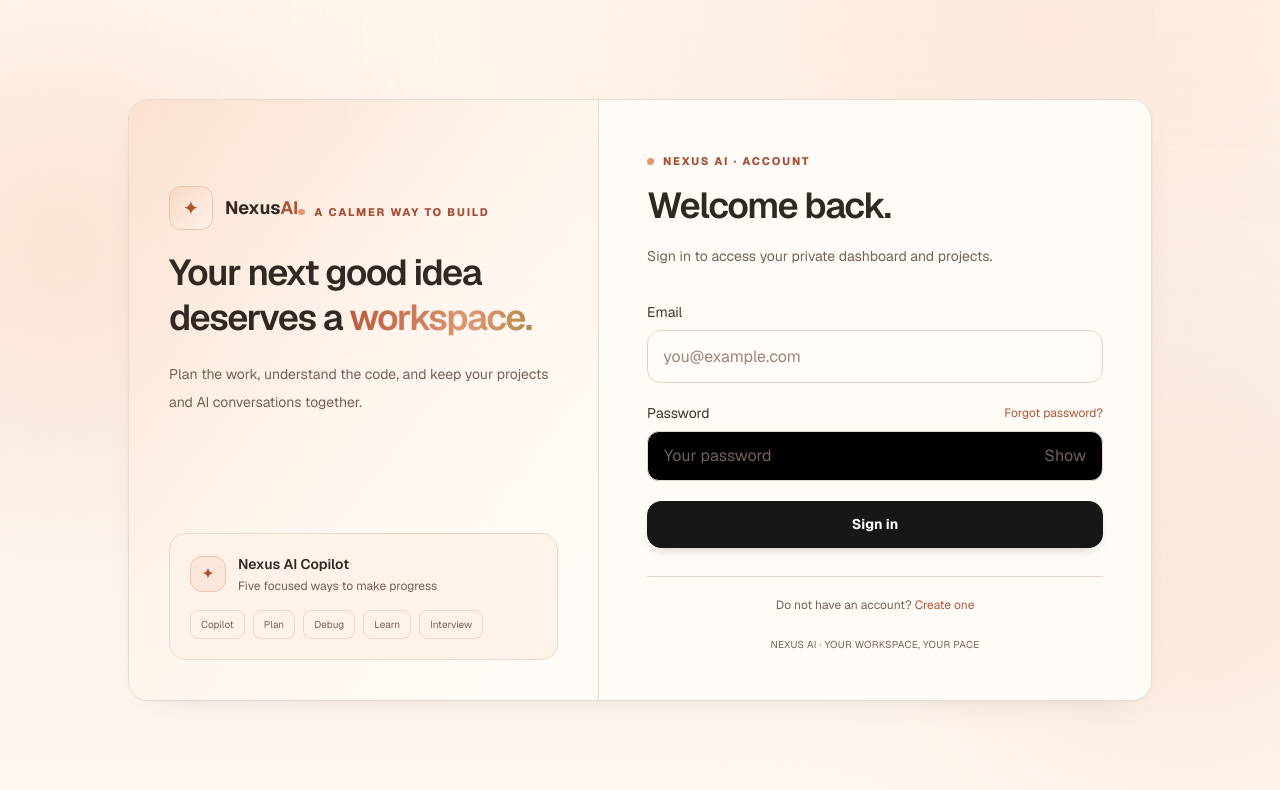
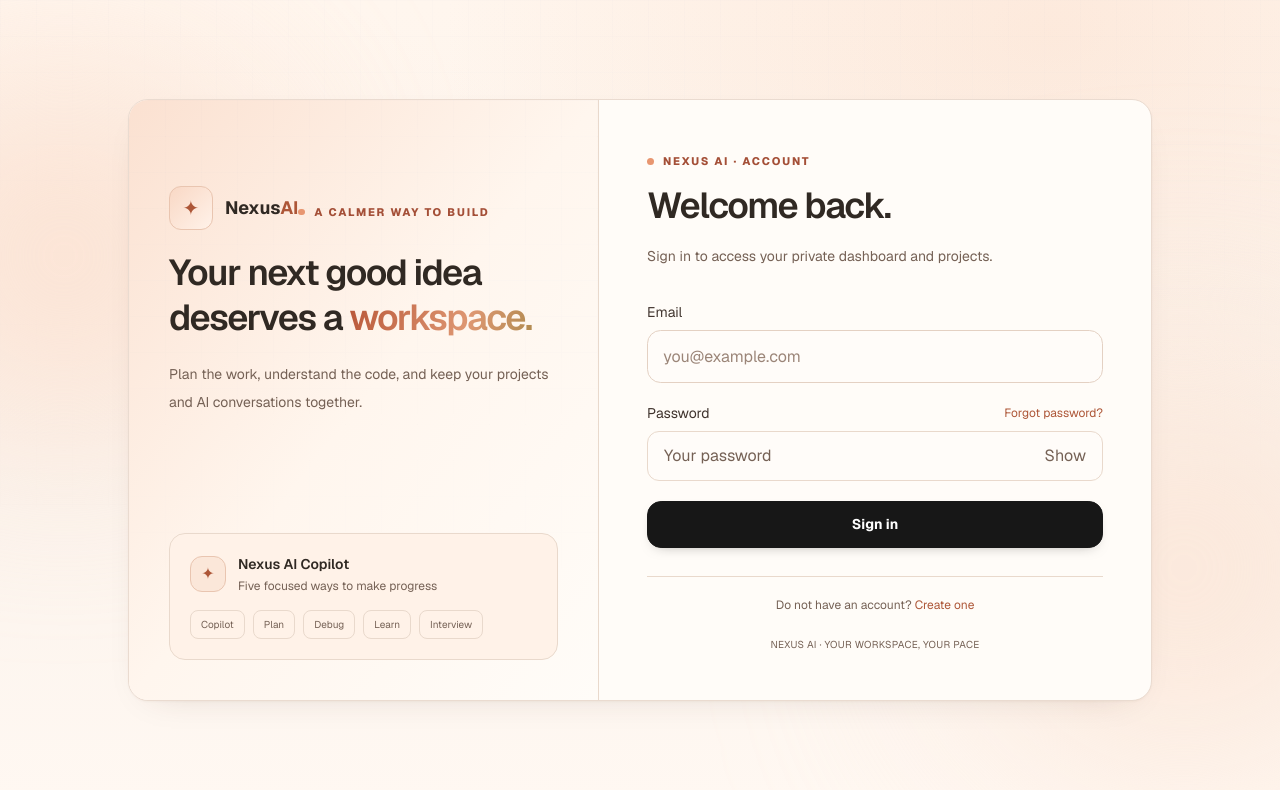
Before and after one commit to Dleteo/Nexus-AI, a Next.js app: page /login in a window 1280 px wide. Shown: the top 790 px of the page. Built offline with nearby package versions, Linux system fonts and the light colour scheme.

Commit message:
Keep password field readable in Peach Cream light theme

```diff
--- a/components/auth/AuthForm.tsx
+++ b/components/auth/AuthForm.tsx
@@ -76,9 +76,9 @@ export default function AuthForm({ mode, showPasswordResetNotice = false }: Auth
             </Link>
           )}
         </div>
-        <div className="flex rounded-xl border border-[#E9D9CC] bg-black transition focus-within:border-cyan-400">
+        <div className="flex rounded-xl border border-[#E9D9CC] bg-[#FFFCF9] transition focus-within:border-[#CE8F70]">
           <input id="password" name="password" type={showPassword ? "text" : "password"} autoComplete={isRegister ? "new-password" : "current-password"} required minLength={isRegister ? 10 : 1} maxLength={128} value={password} onChange={(event) => setPassword(event.target.value)} placeholder={isRegister ? "At least 10 characters" : "Your password"} className="min-w-0 flex-1 rounded-xl bg-transparent px-4 py-3 text-[#302923] outline-none placeholder:text-[#756155]" />
-          <button type="button" onClick={() => setShowPassword((current) => !current)} aria-label={showPassword ? "Hide password" : "Show password"} aria-pressed={showPassword} className="shrink-0 px-4 text-xs font-semibold text-[#756155] transition hover:text-[#AD5637] focus-visible:outline-2 focus-visible:outline-cyan-300">
+          <button type="button" onClick={() => setShowPassword((current) => !current)} aria-label={showPassword ? "Hide password" : "Show password"} aria-pressed={showPassword} className="shrink-0 px-4 text-xs font-semibold text-[#756155] transition hover:text-[#AD5637] focus-visible:outline-2 focus-visible:outline-[#9D4E35]">
             {showPassword ? "Hide" : "Show"}
           </button>
         </div>
```
